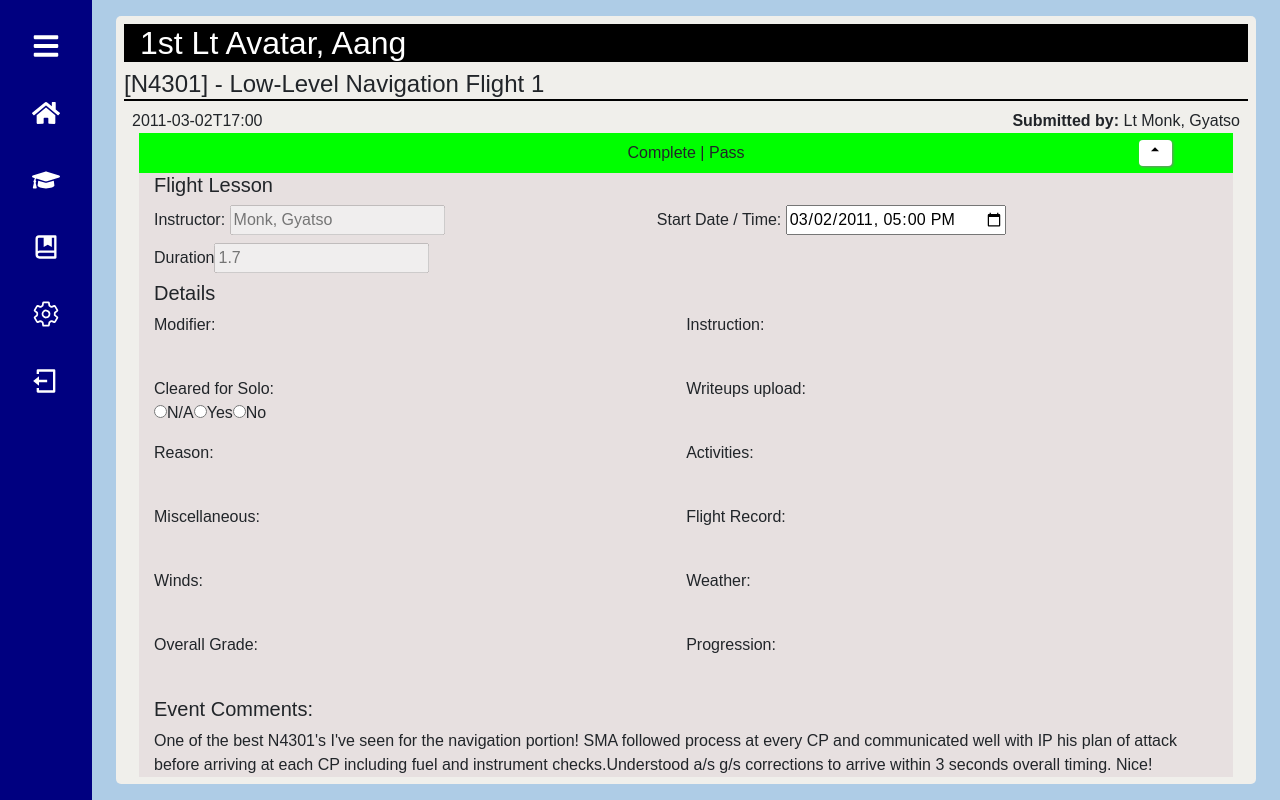
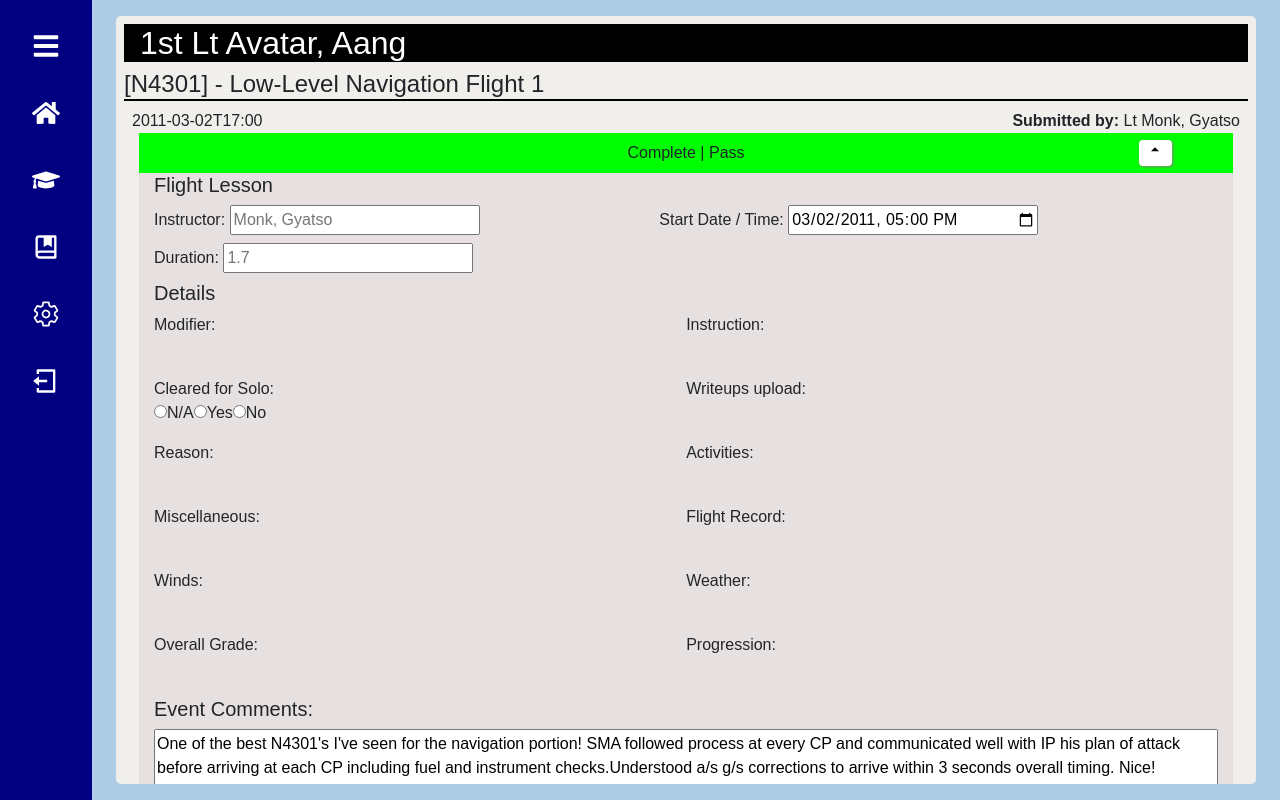
Before and after one commit to mattdillabough/cnatra-lms, a React (Create React App) app in the folder frontend/: page /Grades/1 in a window 1280 px wide. Both pictures are taken after a click on the button 1155 px from the left and 153 px from the top of the page. Built offline with nearby package versions, Linux system fonts and the light colour scheme.

Commit message:
Add textbox to TOI component functionality; Add styling to correctly size inputs (#8)

```diff
--- a/frontend/src/App.css
+++ b/frontend/src/App.css
@@ -34,6 +34,20 @@
 .App .container-fluid,
 .App .container {
   border-radius: 5px;
+}
+
+label {
+  max-width: 100%;
+}
+
+textarea {
+  width: 85vw;
+  max-width: 100%;
+}
+
+input:disabled {
+  border: none;
+  color: black;
 }
 
 /* ------Navbar--------  */
@@ -296,8 +310,17 @@
   background: #1a171770;
 }
 
+.constrain-input {
+  width: 250px;
+  max-width: 95%;
+}
+
 /* Larger than tablet views */
 @media (min-width: 576px) {
+  .constrain-input {
+    width: 250px;
+    max-width: 85%;
+  }
   .event-details-section {
     display: grid;
     grid-template-areas: "a a";
--- a/frontend/src/Components/Grading/Gradesheet.js
+++ b/frontend/src/Components/Grading/Gradesheet.js
@@ -15,18 +15,26 @@ function Gradesheet() {
   };
   //Would likely check state or local storage for user type
   const elementType = user === "instructor" ? "input" : "div";
-  //text or input
-  function TOI({ labeltxt, editable = false, ...props }) {
-    if (elementType === "input") {
-      console.log("TOI PROPS", props);
-    }
+  //TOI = text or input (conditionally render html elements based on user role); Thinking this functionality can be used when the 'edit' btn is implemented
+  function TOI({ labeltxt, type, defaultValue, editable = false, ...props }) {
     return (
       <label>
         {labeltxt}
         {elementType === "div" ? (
           <div>{props.value}</div>
+        ) : type === "textarea" ? (
+          <textarea
+            disabled={!editable}
+            defaultValue={defaultValue}
+            {...props}
+          ></textarea>
         ) : (
-          <input disabled={!editable} {...props} />
+          <input
+            disabled={!editable}
+            type={type}
+            defaultValue={defaultValue}
+            {...props}
+          />
         )}
       </label>
     );
@@ -92,20 +100,25 @@ function Gradesheet() {
                 <h5>Flight Lesson</h5>
                 <div className="event-details-section">
                   <TOI
+                    className="constrain-input"
                     labeltxt="Instructor: "
                     placeholder={mockGradesheetData.instructor.name}
+                    editable={true}
                   />
                   <TOI
+                    className="constrain-input"
                     labeltxt="Start Date / Time: "
                     defaultValue={mockGradesheetData.date}
                     type="datetime-local"
                     editable={true}
                   />
                   <TOI
-                    labeltxt="Duration"
+                    className="constrain-input"
+                    labeltxt="Duration: "
                     placeholder={mockGradesheetData.flightTimelog.fltDur}
                     type="number"
                     step={0.1}
+                    editable={true}
                   />
                 </div>
                 <h5>Details</h5>
@@ -161,7 +174,13 @@ function Gradesheet() {
               </div>
               <div className="col-12">
                 <h5>Event Comments: </h5>
-                <div>{mockGradesheetData.comments}</div>
+                <TOI
+                  type="textarea"
+                  rows="5"
+                  defaultValue={mockGradesheetData.comments}
+                  autoComplete="on"
+                  editable={true}
+                />
               </div>
             </div>
           </div>
```
